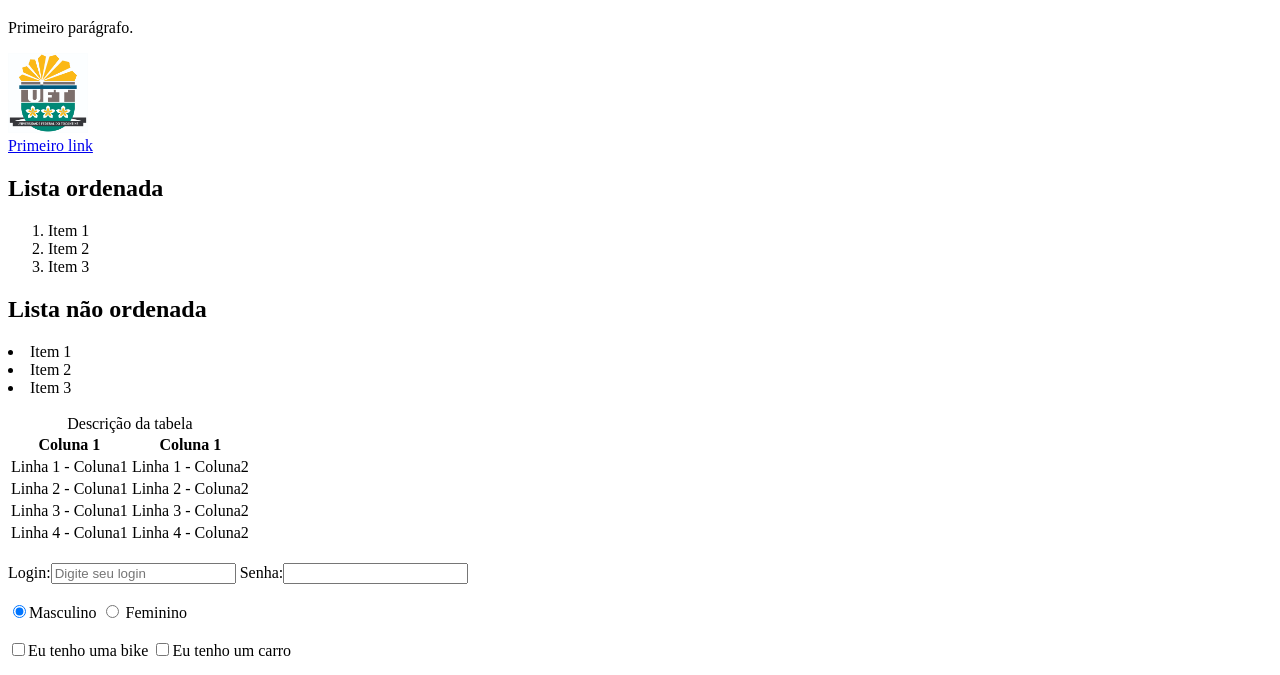
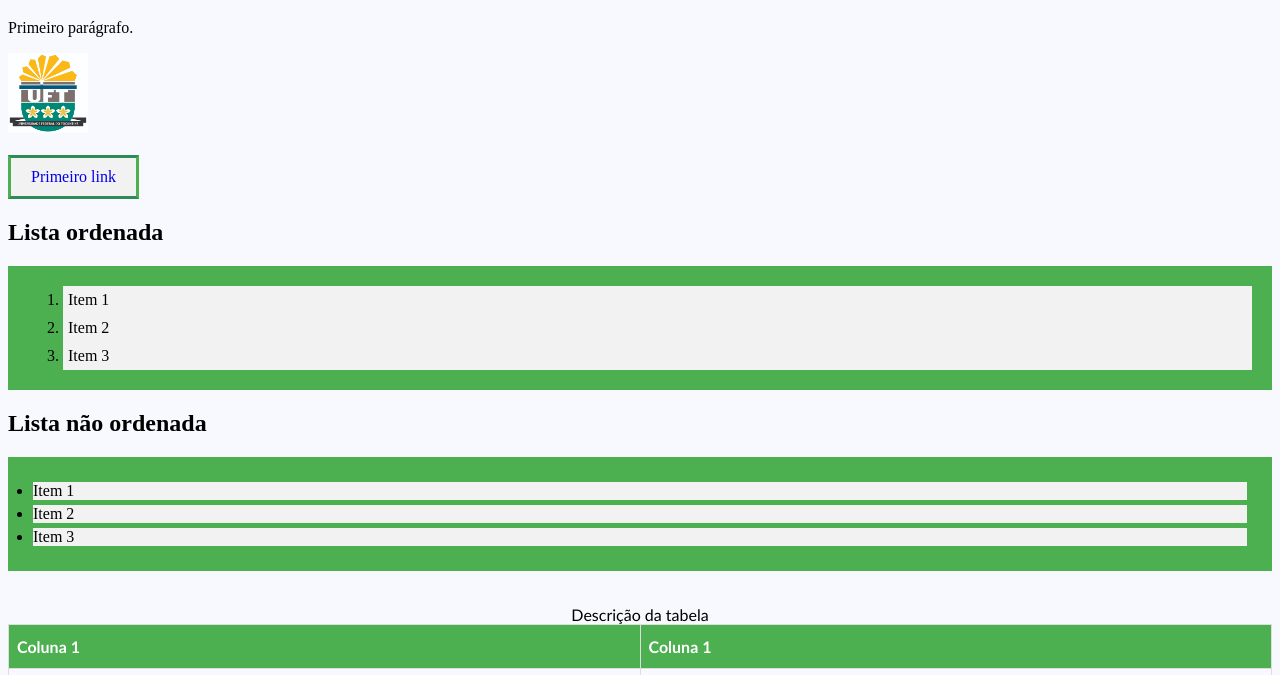
Before and after one commit to keyzemirelle/programacaoComercial, a plain HTML site: page index.html in a window 1280 px wide. Shown: the part 61-736 px from the top of the page. Drawn offline with Linux system fonts and the light colour scheme.

Commit message:
customização

```diff
--- a/css/styles.css
+++ b/css/styles.css
@@ -0,0 +1,55 @@
+body{
+	background: #F8F8FF;
+}
+
+a:link, a:visited {
+    background-color: #f2f2f2;
+    padding: 10px 20px;
+    text-align: center;
+    text-decoration: none;
+    display: inline-block;
+    border-color: #2E8B57#4CAF50;
+    border-style: solid;
+}
+a:hover, a:active {
+    background-color: #2E8B57;
+    color: white;
+}
+
+ol {
+    background: #4CAF50;
+    padding: 20px;
+}
+ol li {
+    background: #f2f2f2;
+    padding: 5px;
+    margin-left: 35px;
+}
+
+ul {
+    background: #4CAF50;
+    padding: 20px;
+}
+ul li {
+    background: #f2f2f2;
+    margin: 5px;
+}
+
+#customers {
+    font-family: "Trebuchet MS", Arial, Helvetica, sans-serif;
+    border-collapse: collapse;
+    width: 100%;
+}
+#customers td, #customers th {
+    border: 1px solid #ddd;
+    padding: 8px;
+}
+#customers tr:nth-child(even){background-color: #f2f2f2;}
+#customers tr:hover {background-color: #ddd;}
+#customers th {
+    padding-top: 12px;
+    padding-bottom: 12px;
+    text-align: left;
+    background-color: #4CAF50;
+    color: white;
+}
--- a/index.html
+++ b/index.html
@@ -19,7 +19,7 @@
 	<h1>Primeiro cabeçalho.</h1>
 	<p>Primeiro parágrafo.</p>
 	<img src="img/brasaoUFT.jpg" title="Primeira imagem" height="80" width="80">
-	<br>
+	<br> <br>
 	<a href="http://www.uft.edu.br/" target="blank">Primeiro link</a>
 	<h2>Lista ordenada</h2>
 	<ol>
@@ -28,13 +28,13 @@
 		<li>Item 3</li>
 	</ol>
 	<h2>Lista não ordenada</h2>
-	<al>
+	<ul>
 		<li>Item 1</li>
 		<li>Item 2</li>
 		<li>Item 3</li>
-	</al>
+	</ul>
 	<br>
-	<table>
+	<table id="customers">
 		<caption>Descrição da tabela</caption>
 		<thead>
 			<tr>
```
